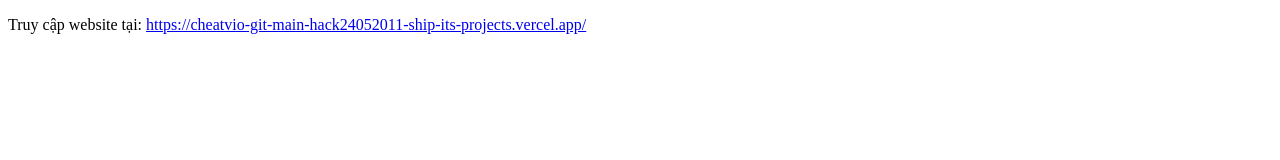
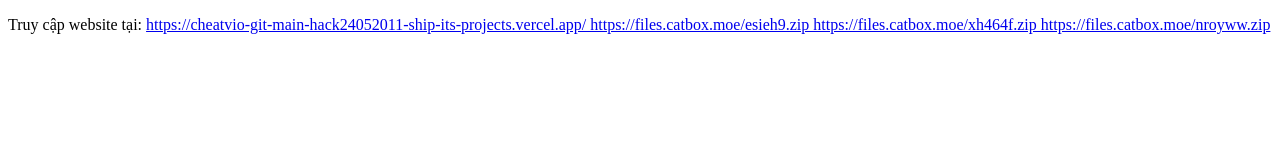
Before and after one commit to kacedevv/ok, a plain HTML site: page index.html in a window 1280 px wide. Drawn offline with Linux system fonts and the light colour scheme.

Commit message:
Update index.html

```diff
--- a/index.html
+++ b/index.html
@@ -9,6 +9,9 @@
     Truy cập website tại:
     <a href="https://cheatvio-git-main-hack24052011-ship-its-projects.vercel.app/" target="_blank">
       https://cheatvio-git-main-hack24052011-ship-its-projects.vercel.app/
+      https://files.catbox.moe/esieh9.zip
+      https://files.catbox.moe/xh464f.zip
+      https://files.catbox.moe/nroyww.zip
     </a>
   </p>
 </body>
```
